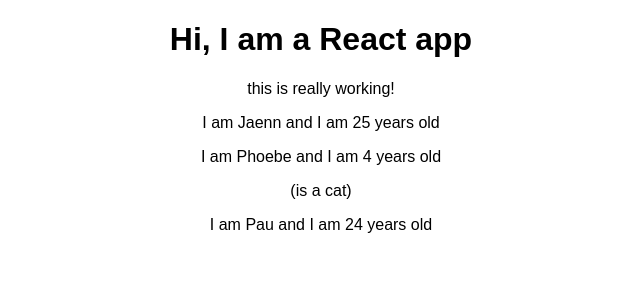
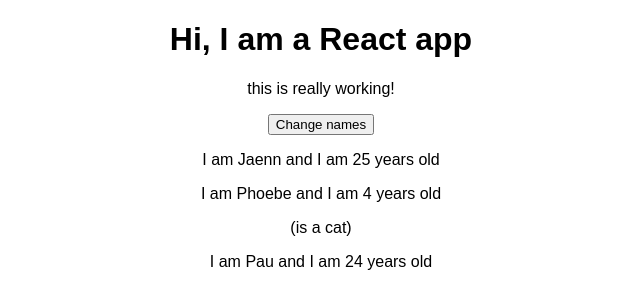
Before and after one commit to JaennPB/react-course, a React (Create React App) app: page / in a window 1280 px wide. Shown: the top 308 px of the page, without its empty margins (319-959 px from the left). Built offline with nearby package versions, Linux system fonts and the light colour scheme.

Commit message:
commit 2

```diff
--- a/src/App.js
+++ b/src/App.js
@@ -5,13 +5,28 @@
 // component must always return JSX or somethig to render
 // class based component
 class App extends Component {
-  // property object (only availible on React components: extends Component)
+  // property object 'state' can only be accessed in class based components
   state = {
+    // !!! changes to state trigger UI update !!!
     persons: [
       { name: "Jaenn", age: 25 },
       { name: "Phoebe", age: 4 },
       { name: "Pau", age: 24 },
     ],
+    otherProp: "will be left untouched",
+  };
+
+  switchNameHandler = () => {
+    // console.log("was clicked");
+    // DON'T DO THIS: this.state.persons[0].name = 'Jay'
+    this.setState({
+      // will merge only changed values with state
+      persons: [
+        { name: "Jay", age: 25 },
+        { name: "Phoebe", age: 4 },
+        { name: "Pau", age: 25 },
+      ],
+    });
   };
 
   render() {
@@ -20,6 +35,7 @@
       <div className="App">
         <h1>Hi, I am a React app</h1>
         <p>this is really working!</p>
+        <button onClick={this.switchNameHandler}>Change names</button>
         <Person
           name={this.state.persons[0].name}
           age={this.state.persons[0].age}
@@ -45,4 +61,5 @@
   }
 }
 
+// react listens for changes in state and props, it will only trigger a render or 'react' to changes made, and will update UI accordingly
 export default App;
--- a/src/Person/Person.js
+++ b/src/Person/Person.js
@@ -11,6 +11,7 @@
       <p>
         I am {props.name} and I am {props.age} years old
       </p>
+      {/* !!! props also trigger a UI render !!! */}
       <span>{props.children}</span>
     </div>
   );
```
